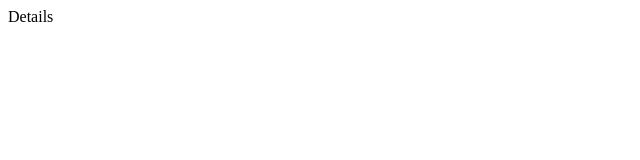
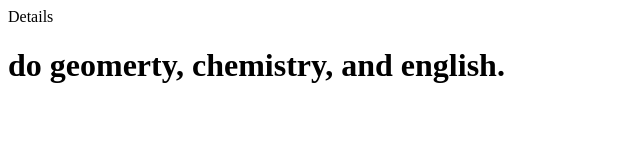
Before and after one commit to nyalx/to_do_app_front_end, a plain HTML site: page show.html in a window 1280 px wide. Shown: the whole page, without its empty margins (0-640 px from the left). Drawn offline with Linux system fonts and the light colour scheme.

Commit message:
index.html

```diff
--- a/show.html
+++ b/show.html
@@ -1 +1,8 @@
 Details
+<html>
+<head>
+    <body>
+    <h1> do geomerty, chemistry, and english.</h1>
+    </body>
+</head>
+</html>
```
Also changed, not shown: index.html (+5 -3 lines).
